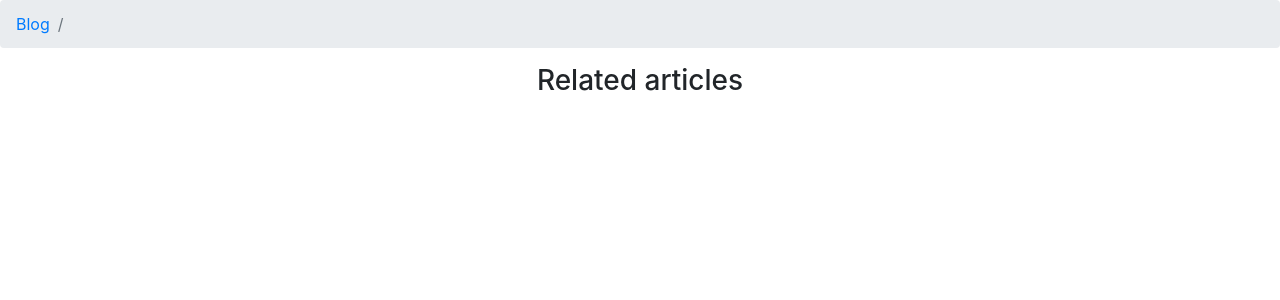
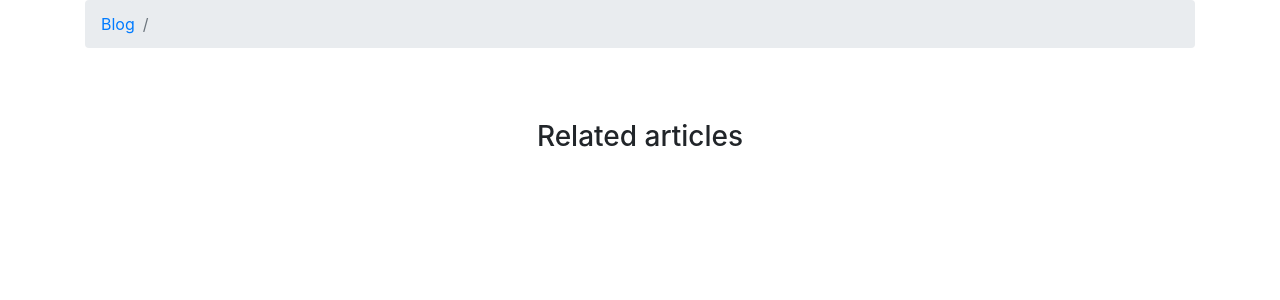
Before and after one commit to zrayev/symfony4learn, a Symfony app: template templates/post/show.html.twig in a window 1280 px wide. Shown: the top 300 px of the page. Run offline with Twig, Linux system fonts and the light colour scheme; the template is opened without the code that fills it, so the values that code supplies are empty; some libraries are stand-ins or nearby versions.

Commit message:
minore fix

```diff
--- a/templates/base.html.twig
+++ b/templates/base.html.twig
@@ -8,7 +8,9 @@
         {% endblock %}
     </head>
     <body>
-        {% block body %}{% endblock %}
+        <div class="container">
+            {% block body %}{% endblock %}
+        </div>
         {% block javascripts %}
             <script src="https://code.jquery.com/jquery-3.3.1.slim.min.js" integrity="sha384-q8i/X+965DzO0rT7abK41JStQIAqVgRVzpbzo5smXKp4YfRvH+8abtTE1Pi6jizo" crossorigin="anonymous"></script>
             <script src="https://cdnjs.cloudflare.com/ajax/libs/popper.js/1.14.3/umd/popper.min.js" integrity="sha384-ZMP7rVo3mIykV+2+9J3UJ46jBk0WLaUAdn689aCwoqbBJiSnjAK/l8WvCWPIPm49" crossorigin="anonymous"></script>
--- a/templates/layout--twocol.html.twig
+++ /dev/null
@@ -1,15 +0,0 @@
-{% extends 'base.html.twig' %}
-{% block body %}
-    <div class="container">
-        <div class="row">
-            <div class="col-12 col-sm-6">
-                {% block left %}
-                {% endblock %}
-            </div>
-            <div class="col-12 col-sm-6">
-                {% block rigth %}
-                {% endblock %}
-            </div>
-        </div>
-    </div>
-{% endblock %}
--- a/templates/post/article-item.html.twig
+++ b/templates/post/article-item.html.twig
@@ -1 +1,5 @@
-<a href="{{ path('article', {slug: post.slug}) }}"> {{ post.title }}</a>
+<article class="article item pb-4">
+    <h3 class="text-center text-uppercase">{{- post.title -}}</h3>
+    <p class="lead">{{- post.text|description(post.text) -}}</p>
+    <a href="{{- path('article', {slug: post.slug}) -}}" class="btn btn-secondary btn-sm active" role="button"> Read more</a>
+</article>
--- a/templates/post/show.html.twig
+++ b/templates/post/show.html.twig
@@ -1,4 +1,4 @@
-{% extends 'layout--twocol.html.twig' %}
+{% extends 'base.html.twig' %}
 {% block title %} {{ post.title }} {% endblock %}
 {% block body %}
     <nav aria-label="breadcrumb">
@@ -7,20 +7,29 @@
             <li class="breadcrumb-item active" aria-current="page">{{ post.title }}</li>
         </ol>
     </nav>
-    {% block left %}
-        <h1 class="text-center"> {{ post.title }} </h1>
-    {% endblock %}
-    {% block rigth %}
-        <p> {{ post.description }} </p>
+
+    {% block twocoll %}
+        <div class="row d-flex align-items-center pb-4">
+            <div class="col-12 col-sm-4">
+                {% block left %}
+                    <h1 class="text-center pb-4"> {{ post.title }} </h1>
+                {% endblock %}
+            </div>
+            <div class="col-12 col-sm-8">
+                {% block rigth %}
+                    <p> {{ post.text }} </p>
+                {% endblock %}
+            </div>
+        </div>
     {% endblock %}
 
-    <h3 class="text-center">Related articles</h3>
+    <h3 class="text-center pb-5">Related articles</h3>
 
     {% if relatedArticles %}
-        <div class="container">
+        <div class="related-articles">
             <div class="row">
                 {% for key,article in relatedArticles %}
-                    <div class="col text-center">
+                    <div class="col">
                         {{ render(url('item', { slug: key })) }}
                     </div>
                     {% if loop.index % 3 == 0 %}
@@ -30,5 +39,4 @@
             </div>
         </div>
     {% endif %}
-
 {% endblock %}
```
Also changed, not shown: src/Controller/PostController.php (+36 -6 lines), templates/post/index.html.twig (+10 -4 lines), templates/post/lead.html.twig (+8 -0 lines), 1 other file.
